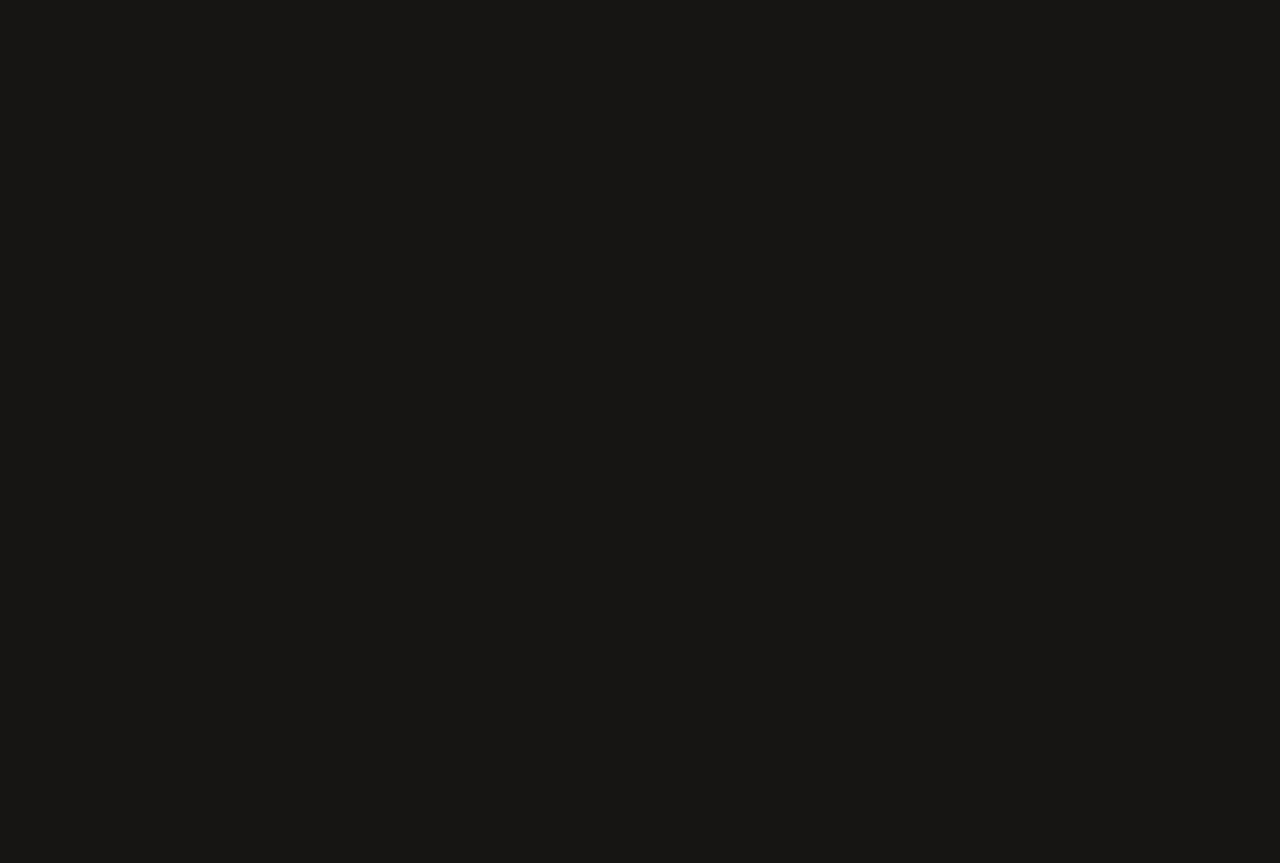
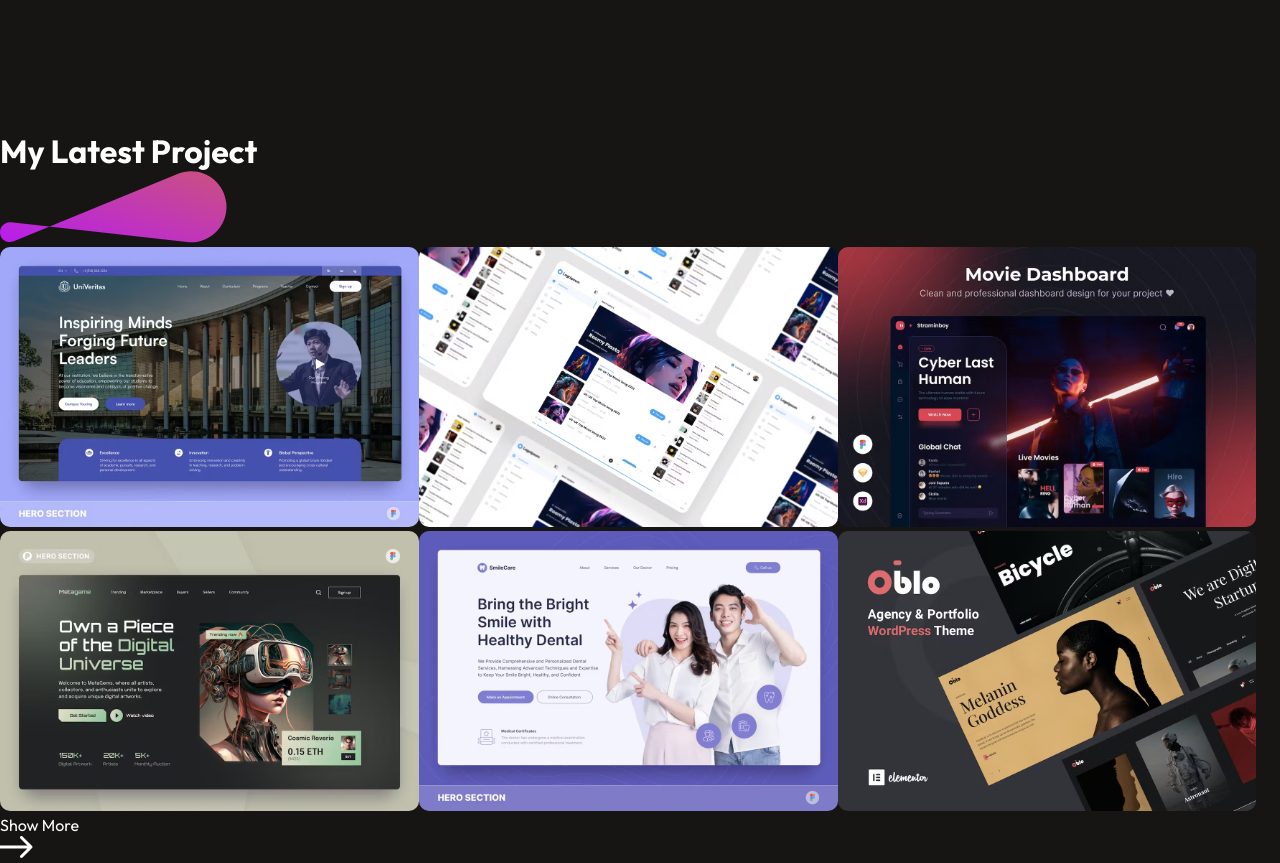
Before and after one commit to pramodkumarrout/pramodkumarroutportfolio, a React (Vite) app: page / in a window 1280 px wide. Shown: the part 3900-4763 px from the top of the page. Before the commit the page ends 3951 px from the top, so only its background shows below. Built offline with nearby package versions, Linux system fonts and the light colour scheme.

Commit message:
myProject section structured completed

```diff
--- a/src/App.jsx
+++ b/src/App.jsx
@@ -3,6 +3,7 @@ import Navbar from './Components/Navbar/Navbar'
 import Hero from './Components/Hero/Hero'
 import About from './Components/About/About'
 import Services from './Components/Services/Services'
+import MyWork from './Components/MyWork/MyWork'
 
 
 const App = () => {
@@ -12,6 +13,7 @@ const App = () => {
        <Hero/>
        <About/>
        <Services/>
+       <MyWork/>
 
 
 
--- /dev/null
+++ b/src/Components/MyWork/MyWork.jsx
@@ -0,0 +1,32 @@
+// src/Components/MyWork/MyWork.jsx
+import React from 'react';
+import './MyWork.css';
+import theme_pattern from '../../assets/theme_pattern.svg';
+import mywork_data from '../../assets/mywork_data';
+import arrow_icon from '../../assets/arrow_icon.svg';
+
+
+
+const MyWork = () => {
+  return (
+    <div className='mywork'>
+      <div className='mywork-title'>
+        <h1>My Latest Project</h1>
+        <img src={theme_pattern} alt="Theme Pattern" />
+      </div>
+
+      <div className='mywork-container'>
+        {mywork_data.map((work, index) => (
+          <img key={index} src={work.w_img} alt={work.w_name} />
+        ))}
+      </div>
+
+      <div className="mywork-showmore">
+        <p> Show More </p>
+        <img src= {arrow_icon} alt="" />
+      </div>
+    </div>
+  );
+}
+
+export default MyWork;
```
Also changed, not shown: src/Components/MyWork/MyWork.css (added).
